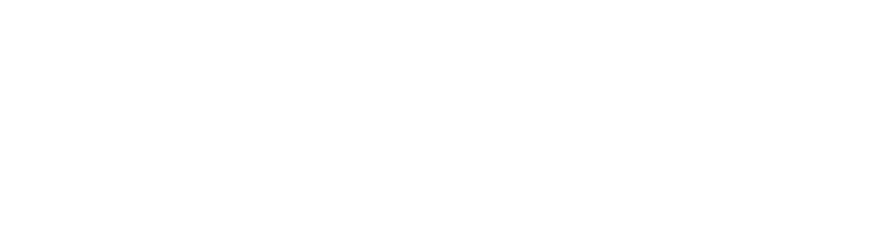
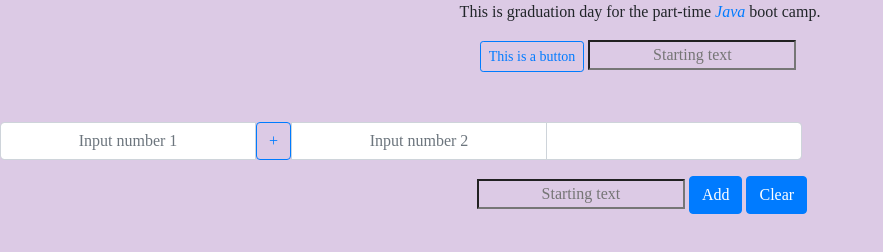
Before and after one commit to ParsleyShoe/HTML-CSS-JS, a plain HTML site: page index.html in a window 1280 px wide. Shown: the whole page, without its empty margins (0-883 px from the left). Drawn offline with nearby package versions, Linux system fonts and the light colour scheme.

Commit message:
end of day 3/12

```diff
--- /dev/null
+++ b/css/index.css
@@ -0,0 +1,16 @@
+* {
+    font-family: 'Fira Code';
+    background-color: #DCCAE5;
+}
+#op1, #op2, #output {
+    max-width: 20%;
+}
+div>* {
+    text-align: center;
+}
+div {
+    margin-bottom: 50px;
+}
+span {
+    color: #007bff;
+}
--- a/index.html
+++ b/index.html
@@ -1,11 +1,34 @@
-<!DOCTYPE html>
+<!doctype html>
 <html lang="en">
 <head>
     <meta charset="UTF-8">
     <meta name="viewport" content="width=device-width, initial-scale=1.0">
-    <title>Document</title>
+    <script type="text/javascript" src="js/index.js"></script>
+    <link rel="stylesheet" href="https://stackpath.bootstrapcdn.com/bootstrap/4.4.1/css/bootstrap.min.css" integrity="sha384-Vkoo8x4CGsO3+Hhxv8T/Q5PaXtkKtu6ug5TOeNV6gBiFeWPGFN9MuhOf23Q9Ifjh" crossorigin="anonymous">
+    <link rel="stylesheet" href="css/index.css">
+    <title>Index</title>
 </head>
 <body>
-
+    <div>
+    <!-- <div style="text-align: center; vertical-align: middle;"> -->
+        <p>This is graduation day for the part-time <span class="font-italic">Java</span> boot camp.</p>
+        <div>
+            <button class="btn btn-sm btn-outline-primary" onclick="clickme()">This is a button</button>
+            <input id="inp" type="text" placeholder="Starting text">
+            <label id="lbl"></label>
+        </div>
+        <div class="input-group mb-3" style="text-align: center !important;">
+            <input id="op1" type="text" class="form-control" placeholder="Input number 1" aria-label="Input number 1" aria-describedby="basic-addon1">
+            <button class="btn btn-outline-primary" onclick="addTheTwo()">+</button>
+            <input id="op2" type="text" class="form-control" placeholder="Input number 2" aria-label="Input number 2" aria-describedby="basic-addon1">
+            <label id="output" type="text" class="form-control" aria-describedby="basic-addon1"></label>
+        </div>
+        <div>
+            <label id="output2" type="text"></label>
+            <input id="input2" type="text" placeholder="Starting text">
+            <button class="btn btn-primary" onclick="add()">Add</button>
+            <button class="btn btn-primary" onclick="clear()">Clear</button>
+        </div>
+    </div>
 </body>
 </html>
--- /dev/null
+++ b/js/index.js
@@ -0,0 +1,25 @@
+const clickme = () => {
+    let ctrl = document.getElementById("inp");
+    let lblCtrl = document.getElementById("lbl");
+    lblCtrl.innerHTML = `<h4>${ctrl.value}</h4>`;
+}
+
+const addTheTwo = () => {
+    let op1 = +(document.getElementById("op1").value);
+    let op2 = +(document.getElementById("op2").value);
+    let outputLabel = document.getElementById("output");
+    outputLabel.innerHTML = op1 + op2;
+}
+
+const add = () => {
+    let sum = 0;
+    let answer = document.getElementById("output2");
+    let input = +(document.getElementById("input2").value);
+    answer.innerHTML = +answer.value + input;
+}
+const clear = () => {
+    let op1 = +(document.getElementById("op1").value);
+    let op2 = +(document.getElementById("op2").value);
+    let outputLabel = document.getElementById("output");
+    outputLabel.innerHTML = op1 + op2;
+}
```
